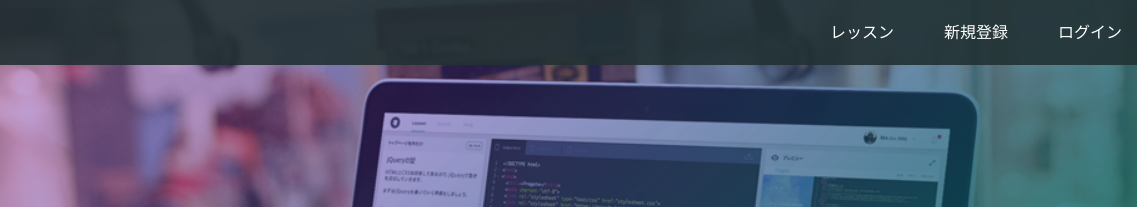
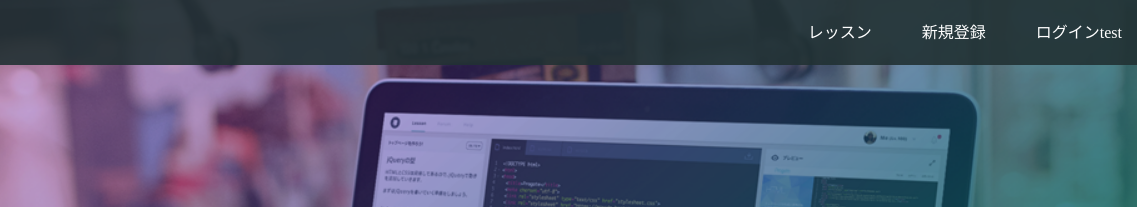
Before and after one commit to momoff/momoff.github.io, a plain HTML site: page index.html in a window 1280 px wide. Shown: the top 207 px of the page, 143-1280 px from the left. Drawn offline with Linux system fonts and the light colour scheme.

Commit message:
Update index.html

```diff
--- a/index.html
+++ b/index.html
@@ -17,7 +17,7 @@
       <div class="header-right">
         <a href="#">レッスン</a>
         <a href="#">新規登録</a>
-        <a href="#" class="login">ログイン</a>
+        <a href="#" class="login">ログインtest</a>
       </div>
     </div>
   </header>
```
